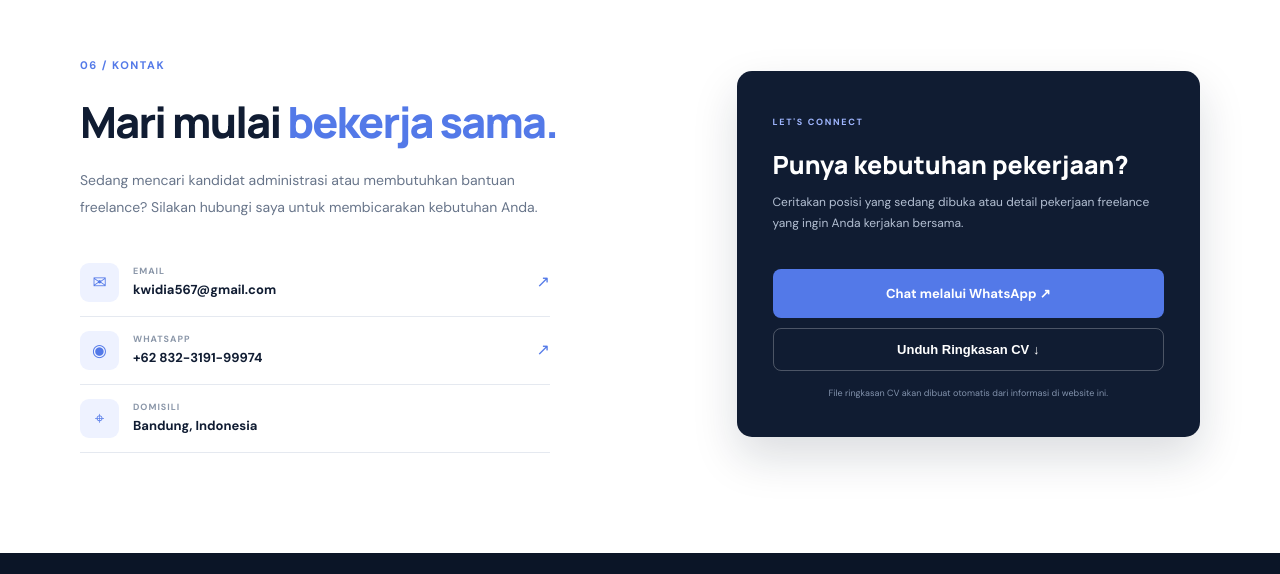
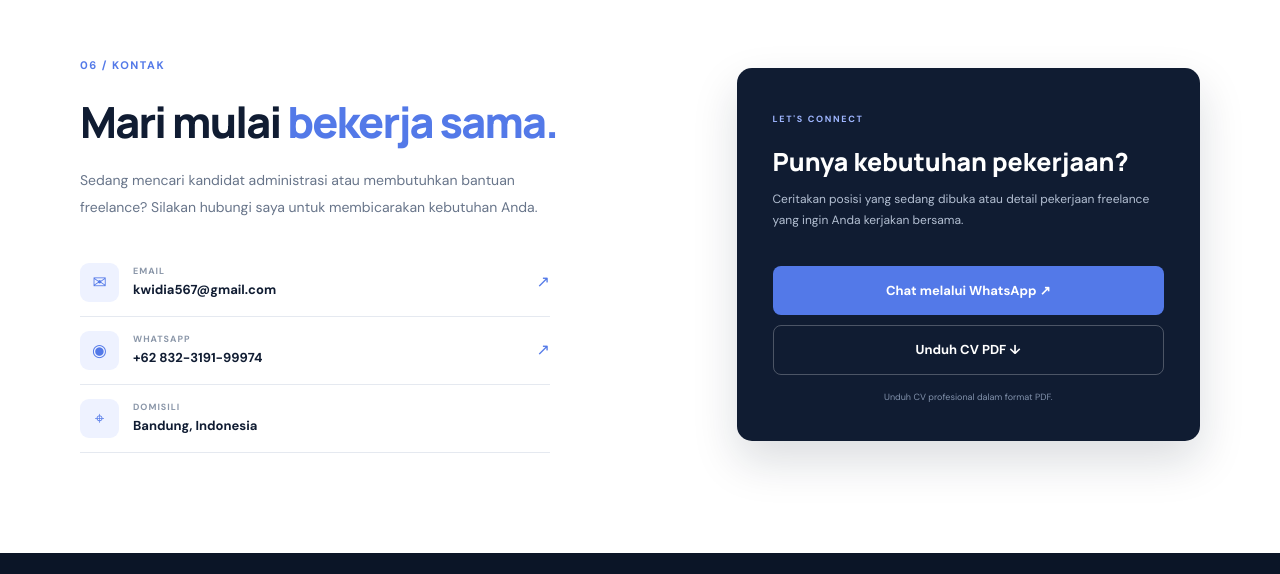
Before and after one commit to kwidia567-sys/kawit-widia-portofolio, a plain HTML site: page index.html in a window 1280 px wide. Shown: the part 4121-4695 px from the top of the page. Drawn offline with Linux system fonts and the light colour scheme.

Commit message:
Use direct PDF link for CV download

```diff
--- a/index.html
+++ b/index.html
@@ -142,7 +142,7 @@
         <div><p class="section-label">06 / <span data-i18n="contactLabel">KONTAK</span></p><h2 class="section-title" data-i18n="contactTitle">Mari mulai <em>bekerja sama.</em></h2><p class="contact-intro" data-i18n="contactIntro">Sedang mencari kandidat administrasi atau membutuhkan bantuan freelance? Silakan hubungi saya untuk membicarakan kebutuhan Anda.</p>
           <div class="contact-list"><a href="mailto:kwidia567@gmail.com"><span class="contact-symbol">✉</span><span><small>EMAIL</small><strong>kwidia567@gmail.com</strong></span><span class="arrow">↗</span></a><a href="https://wa.me/62832319199974" target="_blank" rel="noopener"><span class="contact-symbol">◉</span><span><small>WHATSAPP</small><strong>+62 832-3191-99974</strong></span><span class="arrow">↗</span></a><div><span class="contact-symbol">⌖</span><span><small data-i18n="location">DOMISILI</small><strong>Bandung, Indonesia</strong></span></div></div>
         </div>
-        <div class="contact-panel"><span class="panel-kicker">LET'S CONNECT</span><h3 data-i18n="panelTitle">Punya kebutuhan pekerjaan?</h3><p data-i18n="panelText">Ceritakan posisi yang sedang dibuka atau detail pekerjaan freelance yang ingin Anda kerjakan bersama.</p><a class="btn btn-primary btn-wide" href="https://wa.me/62832319199974?text=Halo%20Kawit%2C%20saya%20ingin%20berdiskusi%20tentang%20peluang%20kerja%20atau%20layanan%20freelance." target="_blank" rel="noopener" data-i18n="chatWhatsapp">Chat melalui WhatsApp ↗</a><button class="btn btn-outline btn-wide download-btn" id="downloadCv" type="button" data-i18n="downloadCv">Unduh Ringkasan CV ↓</button><small class="panel-foot" data-i18n="cvNote">File ringkasan CV akan dibuat otomatis dari informasi di website ini.</small></div>
+        <div class="contact-panel"><span class="panel-kicker">LET'S CONNECT</span><h3 data-i18n="panelTitle">Punya kebutuhan pekerjaan?</h3><p data-i18n="panelText">Ceritakan posisi yang sedang dibuka atau detail pekerjaan freelance yang ingin Anda kerjakan bersama.</p><a class="btn btn-primary btn-wide" href="https://wa.me/62832319199974?text=Halo%20Kawit%2C%20saya%20ingin%20berdiskusi%20tentang%20peluang%20kerja%20atau%20layanan%20freelance." target="_blank" rel="noopener" data-i18n="chatWhatsapp">Chat melalui WhatsApp ↗</a><a class="btn btn-outline btn-wide download-btn" id="downloadCv" href="CV-Kawit-Widia.pdf" download="CV-Kawit-Widia.pdf" data-i18n="downloadCv">Unduh CV PDF ↓</a><small class="panel-foot" data-i18n="cvNote">Unduh CV profesional dalam format PDF.</small></div>
       </div>
     </section>
   </main>
```
